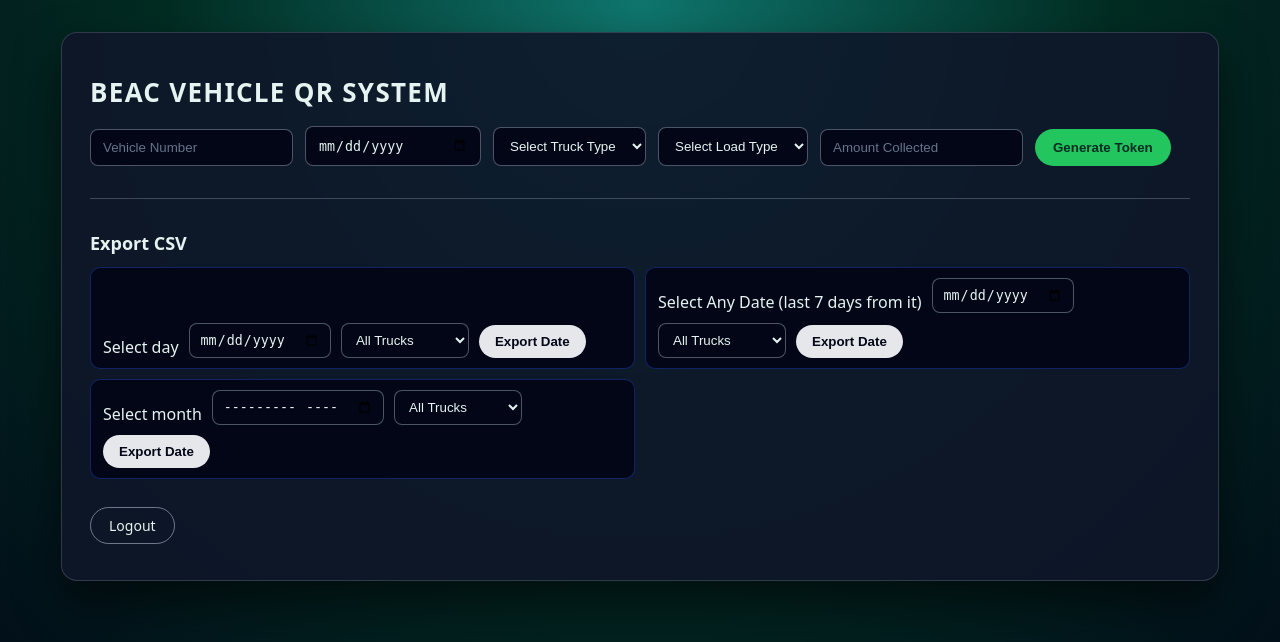
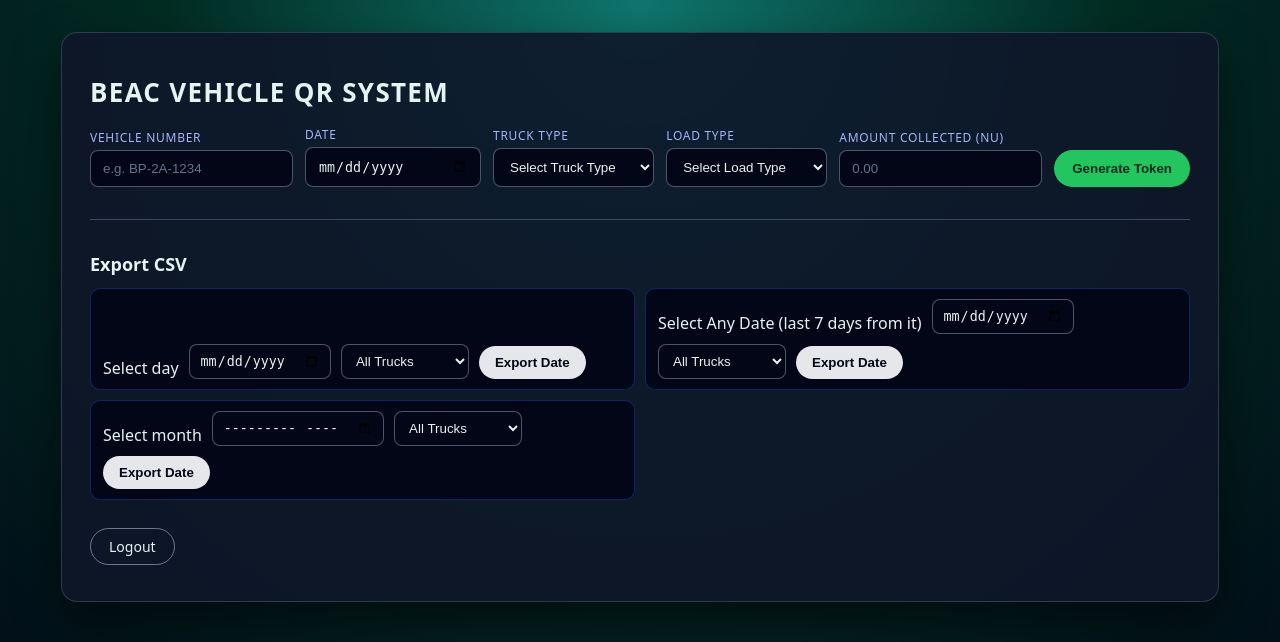
Before and after one commit to beacparking/BEAC-CLEAN, a Flask app: page /admin in a window 1280 px wide. Shown: the top 642 px of the page. Run offline with Flask 3, Linux system fonts and the light colour scheme; the visitor is signed in with stand-in values (Sample User, id 1); some libraries are stand-ins or nearby versions.

Commit message:
Improve admin token form layout and labels

```diff
--- a/static/css/admin.css
+++ b/static/css/admin.css
@@ -35,6 +35,20 @@ h2 {
     align-items: flex-end;
     gap: 12px;
     margin-bottom: 16px;
+}
+
+.qr-form .field {
+    flex: 1 1 160px;
+    display: flex;
+    flex-direction: column;
+    gap: 4px;
+}
+
+.qr-form .field label {
+    font-size: 12px;
+    text-transform: uppercase;
+    letter-spacing: 0.06em;
+    color: #a5b4fc;
 }
 
 .qr-form input,
--- a/templates/admin.html
+++ b/templates/admin.html
@@ -12,13 +12,24 @@
 <h1>BEAC Vehicle QR system</h1>
 
 <form method="POST" class="qr-form">
-    <input type="text" name="vehicle" placeholder="Vehicle Number" required>
+    <div class="field">
+        <label>Vehicle number</label>
+        <input type="text" name="vehicle" placeholder="e.g. BP-2A-1234" required>
+    </div>
+    <div class="field">
+        <label>Date</label>
         <input type="date" name="date" required>
+    </div>
+    <div class="field">
+        <label>Truck type</label>
         <select name="truck_type" required>
             <option value="">Select Truck Type</option>
             <option value="Bhutanese">Bhutan Truck</option>
             <option value="Indian">India Truck</option>
         </select>
+    </div>
+    <div class="field">
+        <label>Load type</label>
         <select name="load_type" required>
             <option value="">Select Load Type</option>
             <option value="geti">Geti</option>
@@ -27,7 +38,11 @@
             <option value="boulder">Boulder</option>
             <option value="other">Other</option>
         </select>
-    <input type="number" step="0.01" min="0" name="amount_collected" placeholder="Amount Collected" required>
+    </div>
+    <div class="field">
+        <label>Amount collected (Nu)</label>
+        <input type="number" step="0.01" min="0" name="amount_collected" placeholder="0.00" required>
+    </div>
     <button type="submit">Generate Token</button>
 </form>
 
```
Lines whose indentation alone changed are shown as unchanged.
